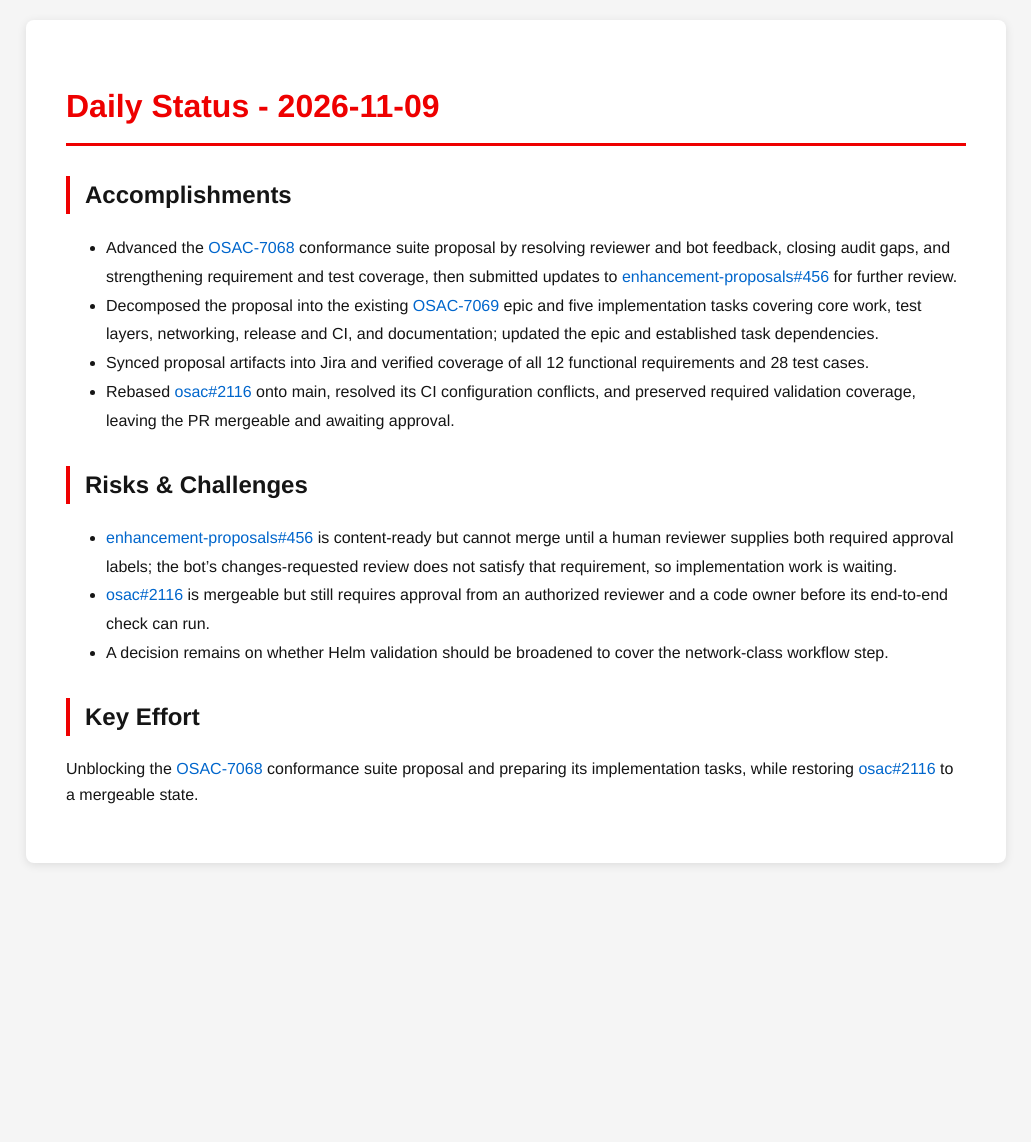
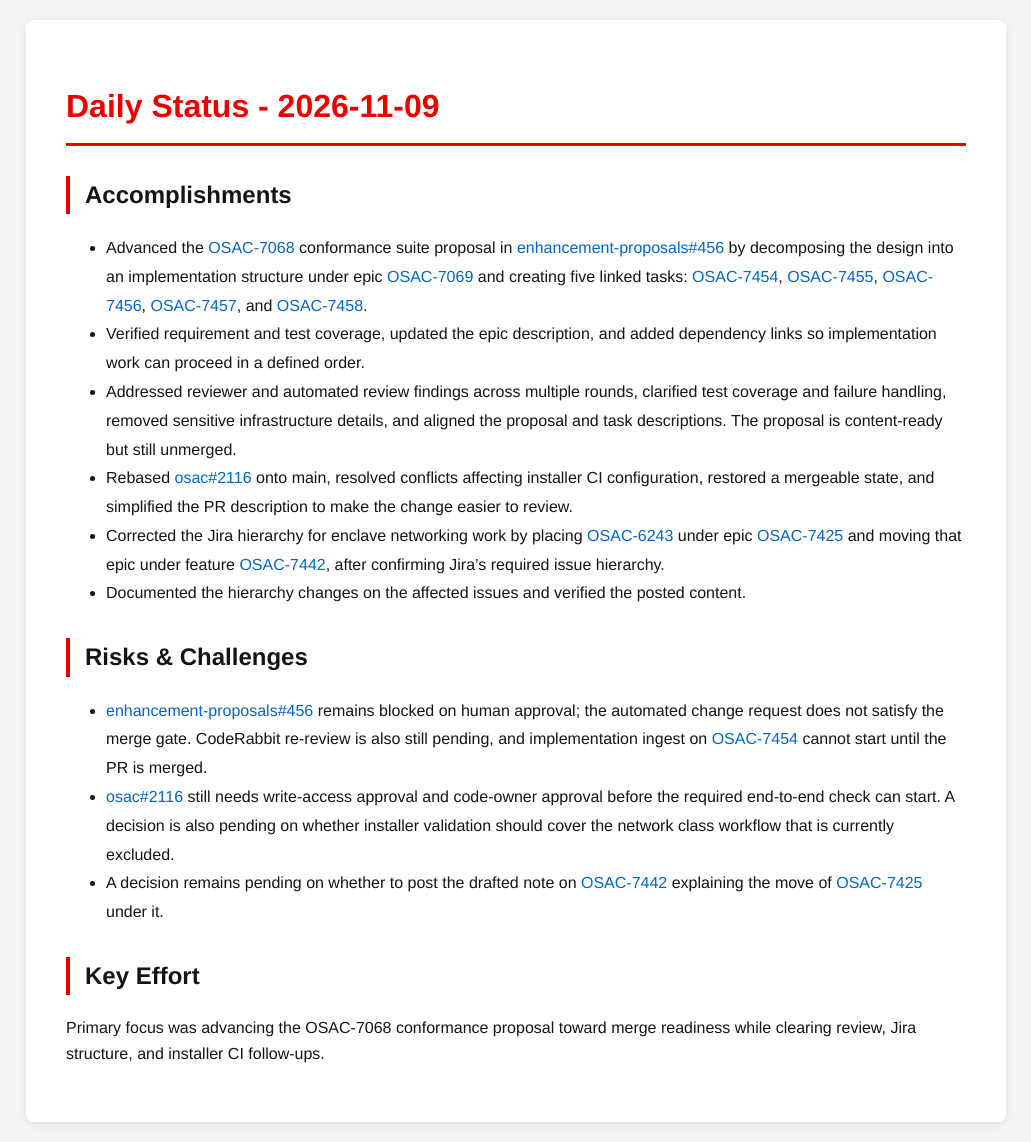
Before and after one commit to tzvatot/daily-status, a Jekyll site: the page built from 2026-11-09.md, in a window 1280 px wide. Shown: the whole page, without its empty margins (124-1155 px from the left). Built offline with Jekyll 4.4.1, drawn with Linux system fonts in a browser that asks for light colours; before the commit the page ends 900 px from its top, so only the background shows below that.

Commit message:
Daily status update - 2026-11-09

```diff
--- a/2026-11-09.md
+++ b/2026-11-09.md
@@ -7,15 +7,17 @@
 # Daily Status - 2026-11-09
 
 ## Accomplishments
-- Advanced the [OSAC-7068](https://redhat.atlassian.net/browse/OSAC-7068) conformance suite proposal by resolving reviewer and bot feedback, closing audit gaps, and strengthening requirement and test coverage, then submitted updates to [enhancement-proposals#456](https://github.com/osac-project/enhancement-proposals/pull/456) for further review.
-- Decomposed the proposal into the existing [OSAC-7069](https://redhat.atlassian.net/browse/OSAC-7069) epic and five implementation tasks covering core work, test layers, networking, release and CI, and documentation; updated the epic and established task dependencies.
-- Synced proposal artifacts into Jira and verified coverage of all 12 functional requirements and 28 test cases.
-- Rebased [osac#2116](https://github.com/osac-project/osac/pull/2116) onto main, resolved its CI configuration conflicts, and preserved required validation coverage, leaving the PR mergeable and awaiting approval.
+- Advanced the [OSAC-7068](https://redhat.atlassian.net/browse/OSAC-7068) conformance suite proposal in [enhancement-proposals#456](https://github.com/osac-project/enhancement-proposals/pull/456) by decomposing the design into an implementation structure under epic [OSAC-7069](https://redhat.atlassian.net/browse/OSAC-7069) and creating five linked tasks: [OSAC-7454](https://redhat.atlassian.net/browse/OSAC-7454), [OSAC-7455](https://redhat.atlassian.net/browse/OSAC-7455), [OSAC-7456](https://redhat.atlassian.net/browse/OSAC-7456), [OSAC-7457](https://redhat.atlassian.net/browse/OSAC-7457), and [OSAC-7458](https://redhat.atlassian.net/browse/OSAC-7458).
+- Verified requirement and test coverage, updated the epic description, and added dependency links so implementation work can proceed in a defined order.
+- Addressed reviewer and automated review findings across multiple rounds, clarified test coverage and failure handling, removed sensitive infrastructure details, and aligned the proposal and task descriptions. The proposal is content-ready but still unmerged.
+- Rebased [osac#2116](https://github.com/osac-project/osac/pull/2116) onto main, resolved conflicts affecting installer CI configuration, restored a mergeable state, and simplified the PR description to make the change easier to review.
+- Corrected the Jira hierarchy for enclave networking work by placing [OSAC-6243](https://redhat.atlassian.net/browse/OSAC-6243) under epic [OSAC-7425](https://redhat.atlassian.net/browse/OSAC-7425) and moving that epic under feature [OSAC-7442](https://redhat.atlassian.net/browse/OSAC-7442), after confirming Jira's required issue hierarchy.
+- Documented the hierarchy changes on the affected issues and verified the posted content.
 
 ## Risks & Challenges
-- [enhancement-proposals#456](https://github.com/osac-project/enhancement-proposals/pull/456) is content-ready but cannot merge until a human reviewer supplies both required approval labels; the bot's changes-requested review does not satisfy that requirement, so implementation work is waiting.
-- [osac#2116](https://github.com/osac-project/osac/pull/2116) is mergeable but still requires approval from an authorized reviewer and a code owner before its end-to-end check can run.
-- A decision remains on whether Helm validation should be broadened to cover the network-class workflow step.
+- [enhancement-proposals#456](https://github.com/osac-project/enhancement-proposals/pull/456) remains blocked on human approval; the automated change request does not satisfy the merge gate. CodeRabbit re-review is also still pending, and implementation ingest on [OSAC-7454](https://redhat.atlassian.net/browse/OSAC-7454) cannot start until the PR is merged.
+- [osac#2116](https://github.com/osac-project/osac/pull/2116) still needs write-access approval and code-owner approval before the required end-to-end check can start. A decision is also pending on whether installer validation should cover the network class workflow that is currently excluded.
+- A decision remains pending on whether to post the drafted note on [OSAC-7442](https://redhat.atlassian.net/browse/OSAC-7442) explaining the move of [OSAC-7425](https://redhat.atlassian.net/browse/OSAC-7425) under it.
 
 ## Key Effort
-Unblocking the [OSAC-7068](https://redhat.atlassian.net/browse/OSAC-7068) conformance suite proposal and preparing its implementation tasks, while restoring [osac#2116](https://github.com/osac-project/osac/pull/2116) to a mergeable state.
+Primary focus was advancing the OSAC-7068 conformance proposal toward merge readiness while clearing review, Jira structure, and installer CI follow-ups.
```
